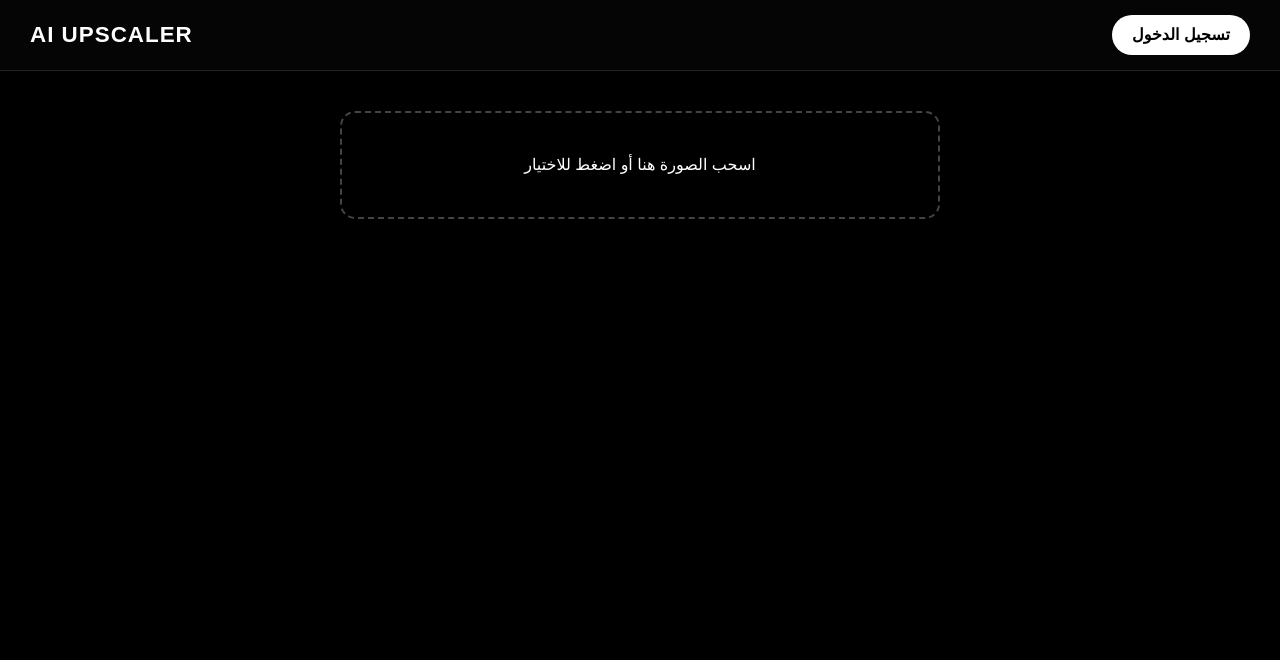
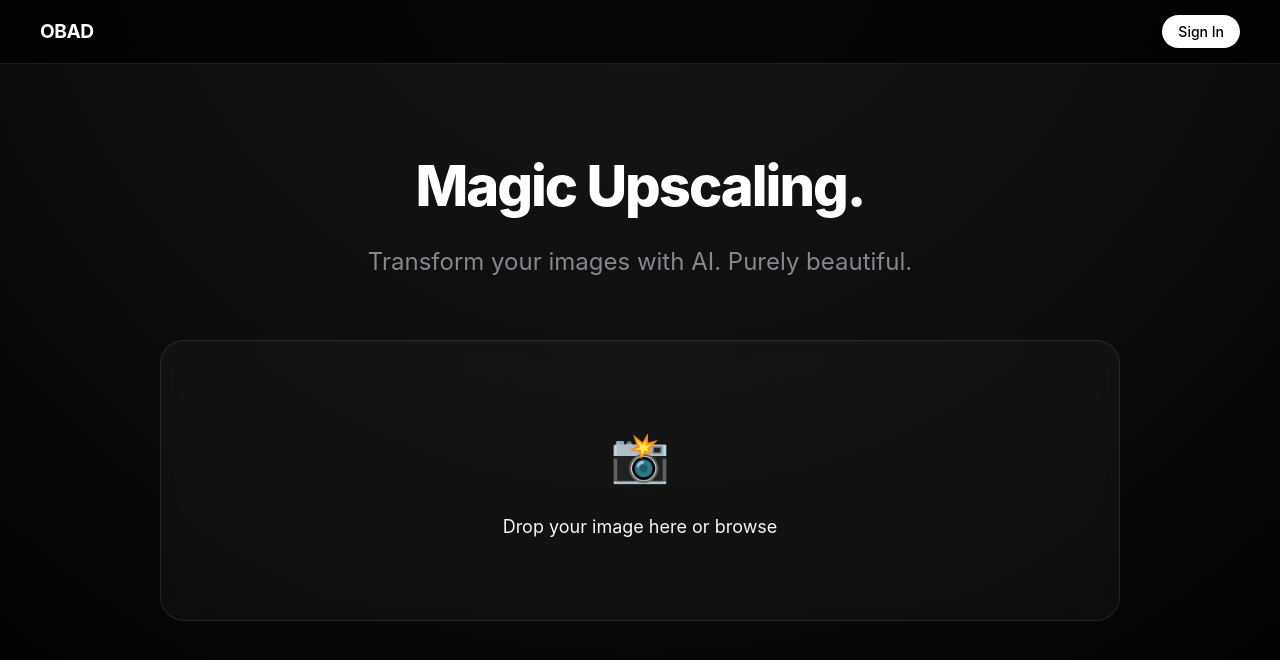
Before and after one commit to redts7x-dotcom/ai-upscaler, a Next.js app: page / in a window 1280 px wide. Shown: the top 660 px of the page. Built offline with nearby package versions, Linux system fonts and the light colour scheme; no server answers.

Commit message:
Update page.js
OBAD Apple Theme

```diff
--- a/app/page.js
+++ b/app/page.js
@@ -1,124 +1,157 @@
 "use client";
 import React, { useState } from 'react';
 import { useDropzone } from 'react-dropzone';
-import { motion } from 'framer-motion';
-// استيراد أدوات Clerk
+import { motion, AnimatePresence } from 'framer-motion';
 import { SignedIn, SignedOut, SignInButton, UserButton } from "@clerk/nextjs";
 
 export default function Home() {
   const [file, setFile] = useState(null);
   const [result, setResult] = useState(null);
   const [loading, setLoading] = useState(false);
-  const [downloading, setDownloading] = useState(false);
-  const [scale, setScale] = useState(4); // القيمة الافتراضية 4
-  const [sliderPosition, setSliderPosition] = useState(50);
-  const [isResizing, setIsResizing] = useState(false);
+  const [scale, setScale] = useState(4);
 
-  const downloadImage = async (url) => {
-    setDownloading(true);
+  const handleUpscale = async () => {
+    if (!file) return;
+    setLoading(true);
+    setResult(null);
+
+    const formData = new FormData();
+    formData.append("image", file);
+    formData.append("scale", scale);
+
     try {
-      const response = await fetch(url);
-      const blob = await response.blob();
-      const blobUrl = window.URL.createObjectURL(blob);
-      const link = document.createElement('a');
-      link.href = blobUrl;
-      link.download = `Upscale_${scale}x_${Date.now()}.png`;
-      document.body.appendChild(link);
-      link.click();
-      document.body.removeChild(link);
-      window.URL.revokeObjectURL(blobUrl);
-    } catch (error) {
-      window.open(url, '_blank');
+      const res = await fetch('/api/upscale', { method: 'POST', body: formData });
+      const data = await res.json();
+      if (data.result) setResult(data.result);
+      else alert("Error: " + (data.error || "Unknown error"));
+    } catch (e) {
+      alert("Connection failed");
+    } finally {
+      setLoading(false);
     }
-    setDownloading(false);
-  };
-
-  const onDrop = async (acceptedFiles) => {
-    const f = acceptedFiles[0];
-    if (f) setFile(f);
   };
 
   const { getRootProps, getInputProps, isDragActive } = useDropzone({
-    onDrop,
+    onDrop: (files) => { setFile(files[0]); setResult(null); },
     accept: { 'image/*': [] },
     multiple: false
   });
 
   return (
-    <main style={{ minHeight: '100vh', backgroundColor: '#000', color: '#fff' }}>
+    <main style={{
+      minHeight: '100vh',
+      backgroundColor: '#000',
+      backgroundImage: 'radial-gradient(circle at 50% -20%, #1a1a1a, #000)',
+      color: '#fff',
+      fontFamily: '-apple-system, BlinkMacSystemFont, "Segoe UI", Roboto, sans-serif'
+    }}>
 
-      {/* --- بداية شريط التنقل (Navbar) --- */}
+      {/* --- Navbar الزجاجي --- */}
       <nav style={{
-        display: 'flex',
-        justifyContent: 'space-between',
-        alignItems: 'center',
-        padding: '15px 30px',
-        borderBottom: '1px solid #222',
-        backgroundColor: '#050505'
+        display: 'flex', justifyContent: 'space-between', alignItems: 'center',
+        padding: '0 40px', height: '64px',
+        position: 'sticky', top: 0, zIndex: 100,
+        backgroundColor: 'rgba(0, 0, 0, 0.7)',
+        backdropFilter: 'blur(20px)',
+        borderBottom: '1px solid rgba(255, 255, 255, 0.1)'
       }}>
-        <div style={{ fontSize: '1.4rem', fontWeight: 'bold', letterSpacing: '1px' }}>
-          AI UPSCALER
-        </div>
+        <div style={{ fontSize: '1.2rem', fontWeight: '700', letterSpacing: '-0.5px' }}>OBAD</div>
 
-        <div style={{ display: 'flex', alignItems: 'center', gap: '15px' }}>
-          {/* يظهر هذا الجزء إذا كان المستخدم غير مسجل دخول */}
+        <div style={{ display: 'flex', alignItems: 'center', gap: '20px' }}>
           <SignedOut>
             <SignInButton mode="modal">
               <button style={{
-                backgroundColor: '#fff',
-                color: '#000',
-                padding: '8px 20px',
-                borderRadius: '20px',
-                border: 'none',
-                cursor: 'pointer',
-                fontWeight: '600',
-                transition: '0.3s'
-              }}>
-                تسجيل الدخول
-              </button>
+                backgroundColor: '#fff', color: '#000', padding: '6px 16px',
+                borderRadius: '20px', fontSize: '14px', fontWeight: '500',
+                border: 'none', cursor: 'pointer', transition: '0.2s'
+              }}>Sign In</button>
             </SignInButton>
           </SignedOut>
-
-          {/* يظهر هذا الجزء (أيقونة الحساب) إذا سجل المستخدم دخوله */}
           <SignedIn>
             <UserButton afterSignOutUrl="/" />
           </SignedIn>
         </div>
       </nav>
-      {/* --- نهاية شريط التنقل --- */}
 
-      <div style={{ padding: '40px', display: 'flex', flexDirection: 'column', alignItems: 'center' }}>
+      <div style={{ maxWidth: '1000px', margin: '0 auto', padding: '80px 20px', textAlign: 'center' }}>
+
+        {/* --- العنوان الرئيسي --- */}
+        <motion.h1
+          initial={{ opacity: 0, y: 20 }} animate={{ opacity: 1, y: 0 }}
+          style={{ fontSize: '56px', fontWeight: '800', marginBottom: '16px', letterSpacing: '-2px' }}
+        >
+          Magic Upscaling.
+        </motion.h1>
+        <motion.p
+          initial={{ opacity: 0, y: 20 }} animate={{ opacity: 1, y: 0 }} transition={{ delay: 0.1 }}
+          style={{ fontSize: '24px', color: '#86868b', marginBottom: '60px', fontWeight: '400' }}
+        >
+          Transform your images with AI. Purely beautiful.
+        </motion.p>
+
+        {/* --- منطقة الرفع الزجاجية --- */}
         <motion.div
-          initial={{ opacity: 0, y: 20 }}
-          animate={{ opacity: 1, y: 0 }}
-          style={{ width: '100%', maxWidth: '600px' }}
+          {...getRootProps()}
+          whileHover={{ scale: 1.01 }}
+          whileTap={{ scale: 0.99 }}
+          style={{
+            backgroundColor: 'rgba(255, 255, 255, 0.03)',
+            backdropFilter: 'blur(10px)',
+            border: `1px solid ${isDragActive ? '#fff' : 'rgba(255, 255, 255, 0.1)'}`,
+            borderRadius: '24px', padding: '80px 40px', cursor: 'pointer',
+            transition: 'all 0.3s ease'
+          }}
         >
-          {/* منطقة رفع الصور (Dropzone) */}
-          <div {...getRootProps()} style={{
-            border: '2px dashed #444',
-            borderRadius: '15px',
-            padding: '40px',
-            textAlign: 'center',
-            cursor: 'pointer',
-            backgroundColor: isDragActive ? '#111' : 'transparent',
-            transition: '0.3s'
-          }}>
-            <input {...getInputProps()} />
-            {file ? <p>تم اختيار: {file.name}</p> : <p>اسحب الصورة هنا أو اضغط للاختيار</p>}
-          </div>
+          <input {...getInputProps()} />
+          <div style={{ fontSize: '48px', marginBottom: '20px' }}>📸</div>
+          <p style={{ fontSize: '18px', color: '#f5f5f7' }}>
+            {file ? `Ready: ${file.name}` : "Drop your image here or browse"}
+          </p>
+        </motion.div>
 
-          {/* باقي أزرار التحكم والنتائج تظهر هنا */}
-          {file && (
-            <div style={{ marginTop: '30px', textAlign: 'center' }}>
-               {/* هنا تكملة أزرار الـ Scale والـ Upscale الخاصة بك */}
-               <button style={{ padding: '10px 30px', borderRadius: '10px', marginTop: '20px', cursor: 'pointer' }}>
-                 تحسين الصورة الآن
-               </button>
-            </div>
+        {/* --- أزرار التحكم --- */}
+        <AnimatePresence>
+          {file && !loading && !result && (
+            <motion.div initial={{ opacity: 0 }} animate={{ opacity: 1 }} exit={{ opacity: 0 }}>
+              <button
+                onClick={handleUpscale}
+                style={{
+                  marginTop: '40px', backgroundColor: '#0071e3', color: '#fff',
+                  padding: '12px 32px', borderRadius: '24px', fontSize: '17px',
+                  fontWeight: '600', border: 'none', cursor: 'pointer'
+                }}
+              >
+                Upscale Now
+              </button>
+            </motion.div>
           )}
-        </motion.div>
+        </AnimatePresence>
+
+        {loading && <p style={{ marginTop: '40px', color: '#86868b' }}>Processing with OBAD AI...</p>}
+
+        {/* --- صندوق النتيجة الزجاجي --- */}
+        {result && (
+          <motion.div
+            initial={{ opacity: 0, y: 40 }} animate={{ opacity: 1, y: 0 }}
+            style={{
+              marginTop: '60px', padding: '24px',
+              backgroundColor: 'rgba(255, 255, 255, 0.03)',
+              borderRadius: '32px', border: '1px solid rgba(255, 255, 255, 0.1)'
+            }}
+          >
+            <h3 style={{ marginBottom: '20px', fontSize: '20px' }}>Result</h3>
+            <img src={result} alt="Result" style={{ width: '100%', borderRadius: '16px', marginBottom: '20px' }} />
+            <a
+              href={result} download
+              style={{
+                color: '#2997ff', textDecoration: 'none', fontWeight: '600', fontSize: '17px'
+              }}
+            >
+              Download Image →
+            </a>
+          </motion.div>
+        )}
       </div>
-
     </main>
   );
 }
```
